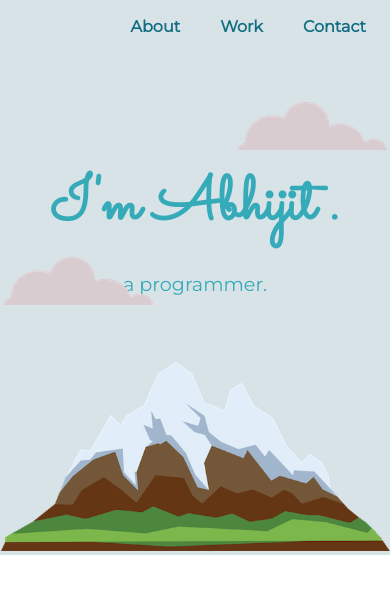
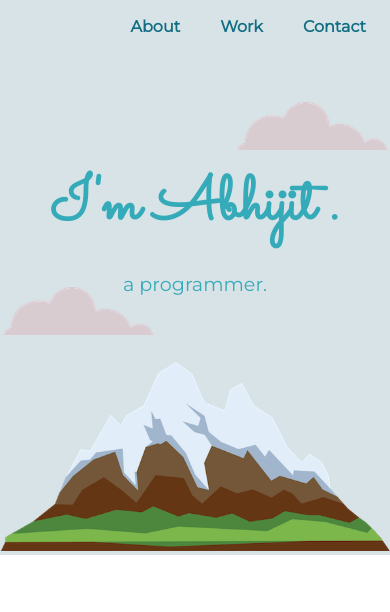
Before and after one commit to AbhijitShaw09/cv, a plain HTML site: page index.html in a window 390 px wide. Shown: the top 612 px of the page. Drawn offline with Linux system fonts and the light colour scheme; grey boxes are pictures that could not be loaded.

Commit message:
Updated clouds position

```diff
--- a/styles.css
+++ b/styles.css
@@ -183,7 +183,7 @@ a:hover {
     .bottom-cloud {
         position: absolute;
         left: 3px;
-        bottom: 250px;
+        bottom: 220px;
     }
     .mountain {
         width: 100%;
```
